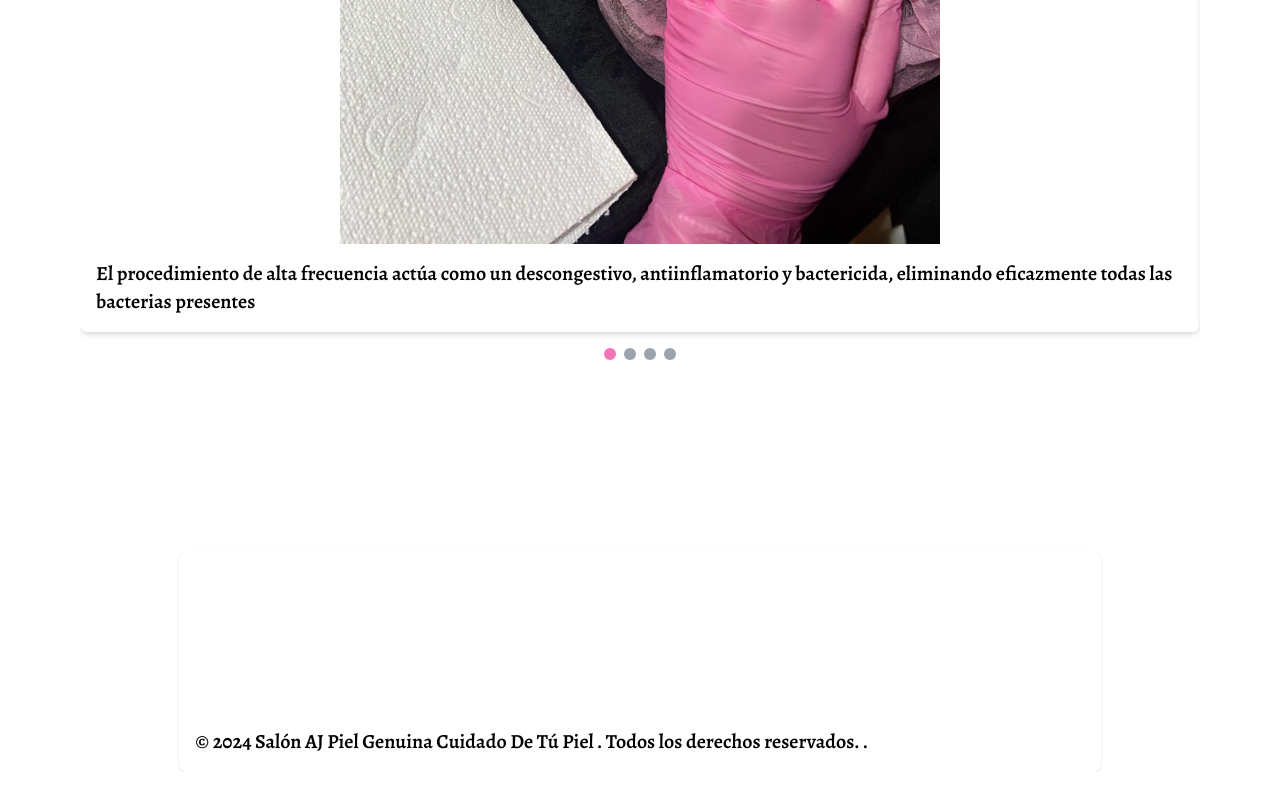
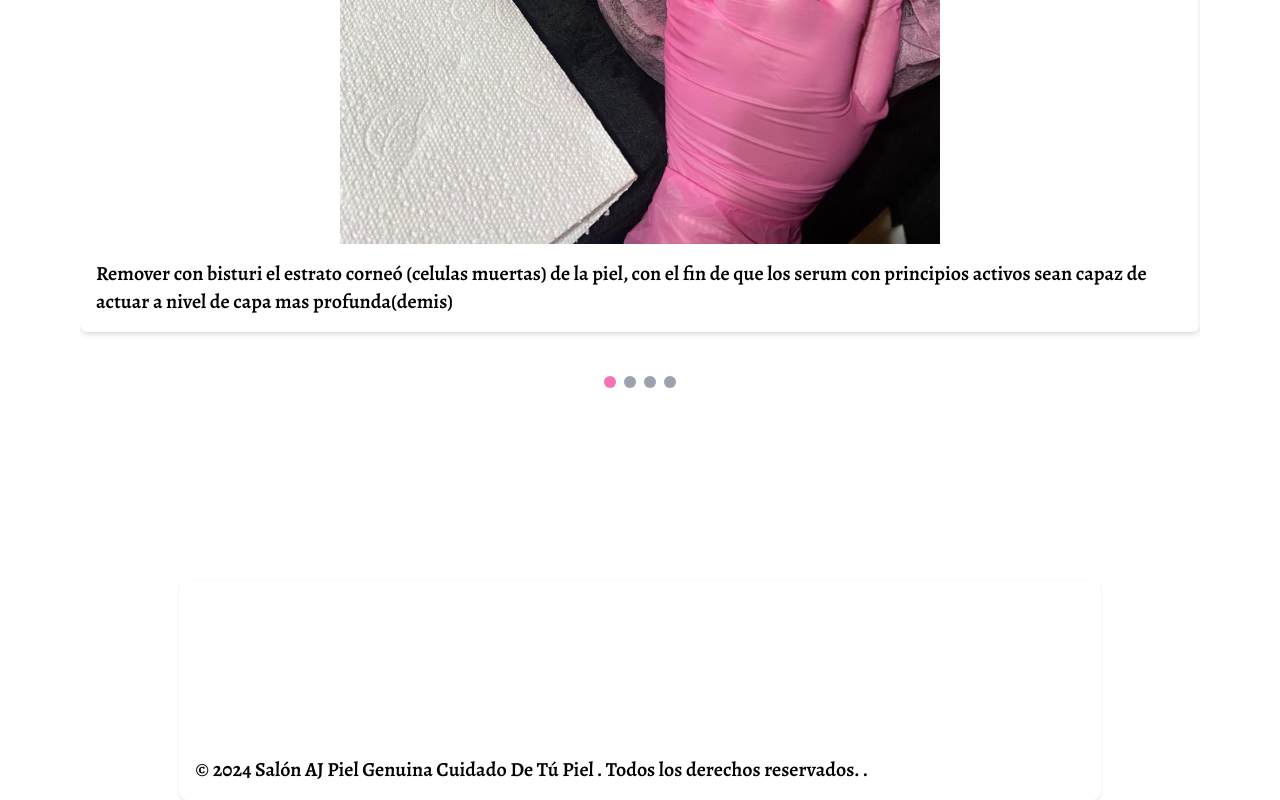
Before and after one commit to nicorubiotsx/anais_web, a Next.js app: page /galeria in a window 1280 px wide. Shown: the part 2774-3574 px from the top of the page. Before the commit the page ends 3546 px from the top, so only its background shows below. Built offline with nearby package versions, Linux system fonts and the light colour scheme.

Commit message:
web finalaaaaaa

```diff
--- a/app/galeria/page.tsx
+++ b/app/galeria/page.tsx
@@ -10,31 +10,32 @@ export default function Home() {
 
     const nextSlide = () => {
         setCurrentSlide((prev) => (prev === slides.length - 1 ? 0 : prev + 1));
-    };
+    }; 'Hidrata y protege la piel con una mascarilla calmante después del dermaplaning y la electroporación, lo que ayuda a reducir cualquier posible enrojecimiento o irritación.'
 
     const prevSlide = () => {
         setCurrentSlide((prev) => (prev === 0 ? slides.length - 1 : prev - 1));
     };
-
     const slides = [
         {
             image: '/dermaplaning11.jpg',
-            description: 'El procedimiento de alta frecuencia actúa como un descongestivo, antiinflamatorio y bactericida, eliminando eficazmente todas las bacterias presentes '
+            description: 'Remover con bisturi el estrato corneó (celulas muertas) de la piel, con el fin de que los serum con principios activos sean capaz de actuar a nivel de capa mas profunda(demis)'
+
 
         },
 
 
         {
             image: '/dermaplaning2.jpg',
+            description: "El procedimiento de alta frecuencia actúa como un descongestivo , antiinflamatorio, y bactericida, eliminando eficazmente todas las bacterias presentes"
+        },
+
+        {
+            image: '/dermaplaning3.jpg',
             description: 'Aplicación de suero hidratante mediante electroporación. La técnica está diseñada para mejorar la absorción de productos nutritivos en la piel, dejándola más tersa y luminosa.'
         },
         {
-            image: '/dermaplaning3.jpg',
-            description: 'Revisión de la piel después del tratamiento para verificar los resultados. La piel se ve más brillante y uniforme, con una notable reducción en la apariencia de poros y líneas finas'
-        },
-        {
             image: '/dermaplaning4.jpg',
-            description: 'Hidrata y protege la piel con una mascarilla calmante después del dermaplaning y la electroporación, lo que ayuda a reducir cualquier posible enrojecimiento o irritación.'
+            description: 'Hidrata y protege la piel con una mascarilla calmante después del dermaplaning y la electroporación, lo que ayuda a reducir cualquier posible enrojecimiento o irritación, revision de la piel del tratamiento para verificar los resultados.La piel se ve más brillante y uniforme,con una notable reducción en la apariencia de poros y lineas finas'
         },
     ];
 
```
